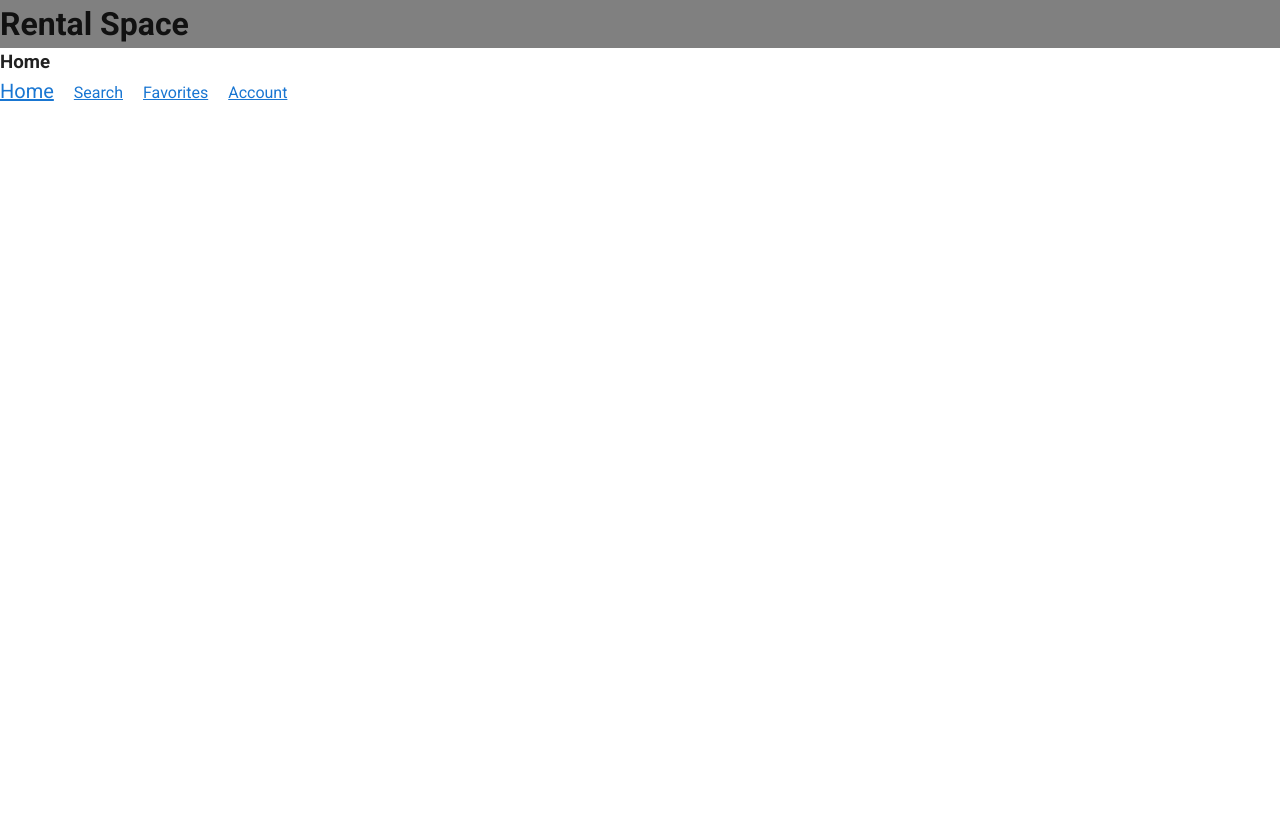
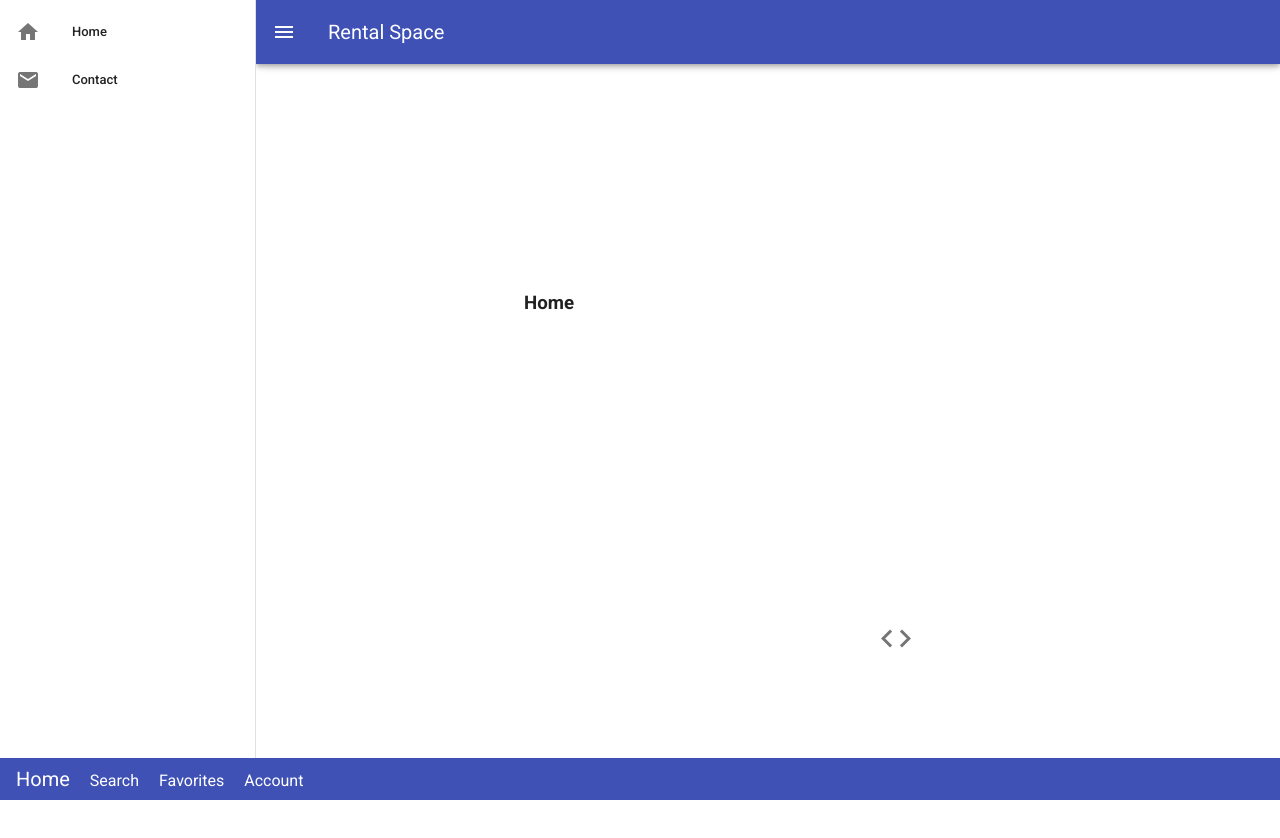
Before and after one commit to ShiotaYoshiaki/Vue_Rental_Space, a Vue app in the folder my-project/: page / in a window 1280 px wide. Shown: the top 838 px of the page. Before the commit the page ends 800 px from the top, so only its background shows below. Built offline with nearby package versions, Linux system fonts and the light colour scheme.

Commit message:
made app visual

```diff
--- a/my-project/src/App.vue
+++ b/my-project/src/App.vue
@@ -2,6 +2,7 @@
   <v-app>
     <v-main>
       <Main />
+
     </v-main>
   </v-app>
 </template>
--- a/my-project/src/components/ordinary/Header.vue
+++ /dev/null
@@ -1,14 +0,0 @@
-<template>
-  <div class="header">
-    <h1>Rental Space
-      <input type="text">
-    </h1>
-  </div>
-</template>
-
-<style scoped>
-.header {
-  background-color: grey;
-}
-
-</style>
--- a/my-project/src/components/ordinary/Main.vue
+++ b/my-project/src/components/ordinary/Main.vue
@@ -1,18 +1,15 @@
 <template>
   <div>
-    <Header />
-    <Router />
+    <Visual />
   </div>
 </template>
 
 <script>
-import Router from "./Router.vue";
-import Header from "./Header.vue";
+import Visual from "./Visual.vue";
 
 export default {
   components: {
-    Header,
-    Router
+    Visual,
   }
 };
 </script>
--- a/my-project/src/components/ordinary/Router.vue
+++ b/my-project/src/components/ordinary/Router.vue
@@ -1,6 +1,5 @@
 <template>
   <div>
-    <router-view></router-view>
     <router-link to="/" class="link" active-class="link--active" exact>Home</router-link>
     <router-link to="/search" class="link" active-class="link--active" exact>Search</router-link>
     <router-link to="/favorites" class="link" active-class="link--active" exact
@@ -13,6 +12,8 @@
 <style scoped>
 .link {
   margin-right: 20px;
+  color: white;
+  text-decoration: none;
 }
 
 .link--active {
--- /dev/null
+++ b/my-project/src/components/ordinary/Visual.vue
@@ -0,0 +1,89 @@
+<template>
+  <v-app id="inspire">
+    <v-navigation-drawer
+      v-model="drawer"
+      app
+    >
+      <v-list dense>
+        <v-list-item link>
+          <v-list-item-action>
+            <v-icon>mdi-home</v-icon>
+          </v-list-item-action>
+          <v-list-item-content>
+            <v-list-item-title>Home</v-list-item-title>
+          </v-list-item-content>
+        </v-list-item>
+        <v-list-item link>
+          <v-list-item-action>
+            <v-icon>mdi-email</v-icon>
+          </v-list-item-action>
+          <v-list-item-content>
+            <v-list-item-title>Contact</v-list-item-title>
+          </v-list-item-content>
+        </v-list-item>
+      </v-list>
+    </v-navigation-drawer>
+
+    <v-app-bar
+      app
+      color="indigo"
+      dark
+    >
+      <v-app-bar-nav-icon @click.stop="drawer = !drawer"></v-app-bar-nav-icon>
+      <v-toolbar-title>Rental Space</v-toolbar-title>
+      <input type="text" class="input">
+    </v-app-bar>
+
+    <v-main>
+      <v-container
+        class="fill-height"
+        fluid
+      >
+      <router-view></router-view>
+        <v-row
+          align="center"
+          justify="center"
+        >
+          <v-col class="text-center">
+            <v-tooltip left>
+              <template v-slot:activator="{ on }">
+                <v-btn
+                  :href="source"
+                  icon
+                  large
+                  target="_blank"
+                  v-on="on"
+                >
+                  <v-icon large>mdi-code-tags</v-icon>
+                </v-btn>
+              </template>
+              <span>Source</span>
+            </v-tooltip>
+          </v-col>
+        </v-row>
+      </v-container>
+    </v-main>
+    <v-footer
+      color="indigo"
+      app
+    >
+      <Router />
+    </v-footer>
+  </v-app>
+</template>
+
+<script>
+import Router from "./Router.vue";
+
+  export default {
+    props: {
+      source: String,
+    },
+    data: () => ({
+      drawer: null,
+    }),
+    components: {
+      Router,
+    }
+  }
+</script>
```
